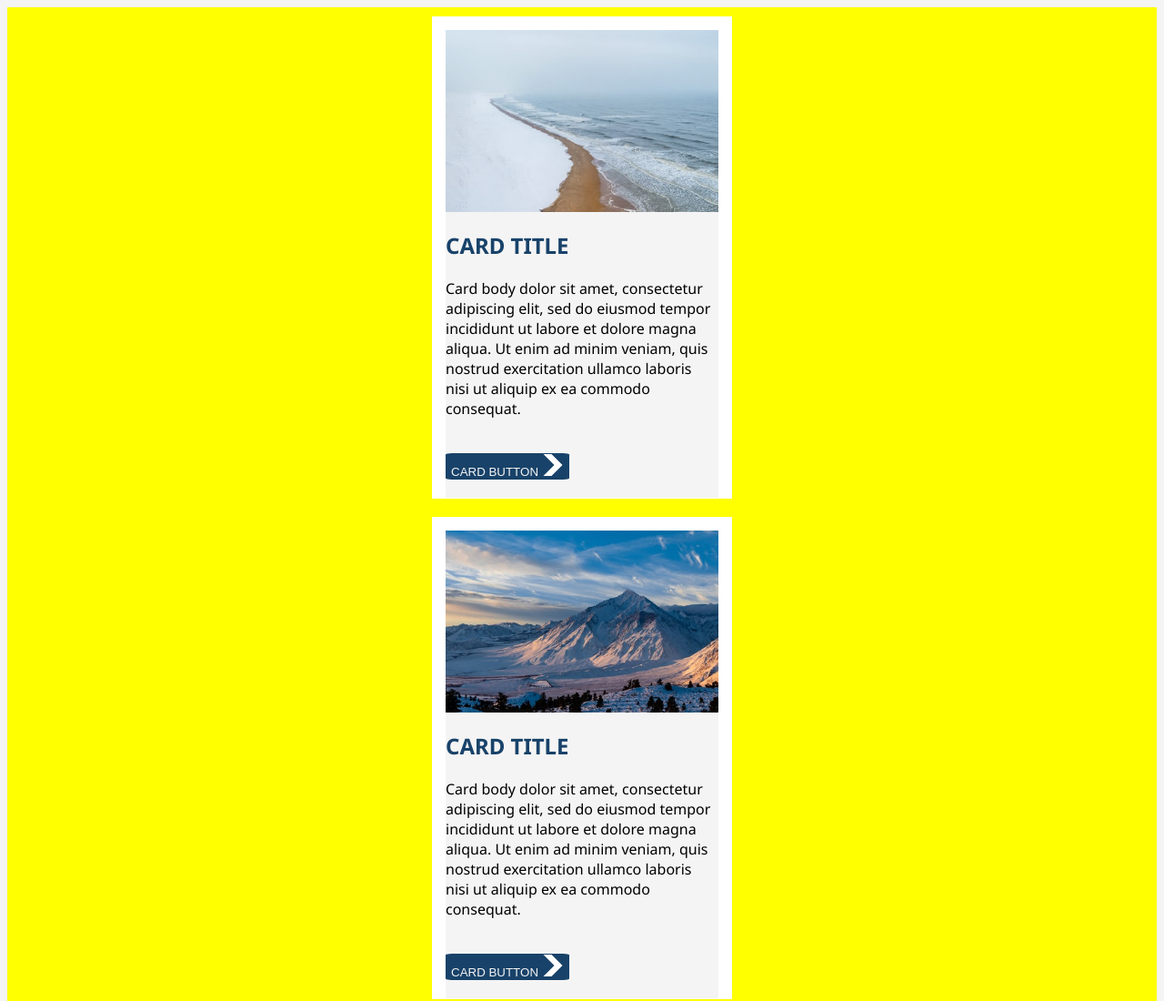
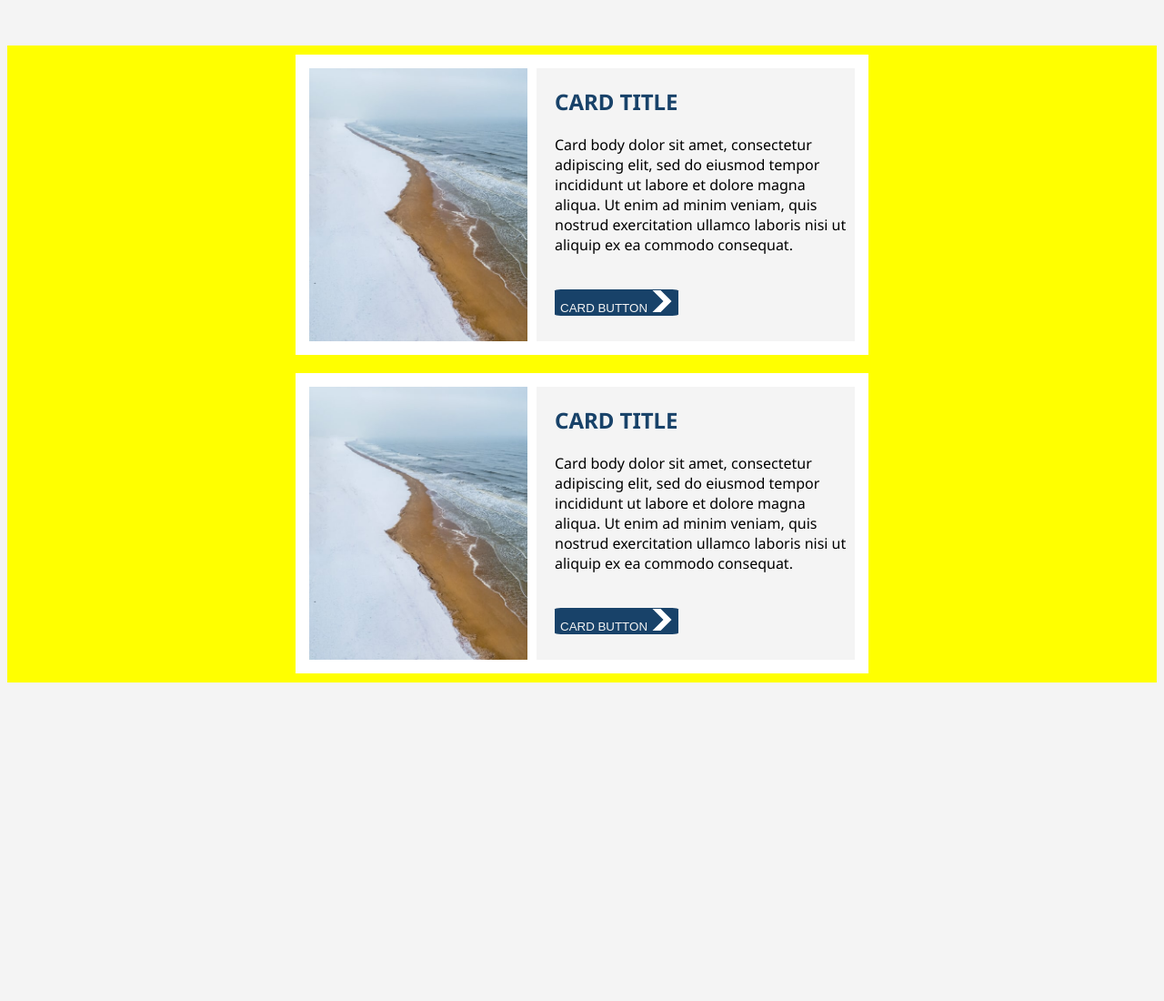
Before and after one commit to emmDevs/primate-test, a plain HTML site: page index.html in a window 1280 px wide. Shown: the top 1100 px of the page at 91% size. After the commit the page ends 800 px from the top, so only its background shows below. Drawn offline with Linux system fonts and the light colour scheme.

Commit message:
2 cards working responsively between mobile and desktop layout

```diff
--- a/index.html
+++ b/index.html
@@ -86,7 +86,7 @@
 
         <div class="card-container">
           <div class="image-container">
-            <img class="card-image" src="./assets/mountains.jpeg" alt="snow covered mountains with fir trees at base.">
+            <img class="card-image" src="./assets/sea.jpeg" alt="sea lapping at thin strip of beach and snow covered dunes.">
           </div>
 
 
--- a/styles.css
+++ b/styles.css
@@ -85,7 +85,6 @@ iframe {
 .card-image{
   max-width: 100%;
   flex:0 0 300px;
-  object-fit: cover;
 }
 
 .text-container{
@@ -112,3 +111,31 @@ iframe {
   text-align: center;
 
 }
+
+@media (min-width: 677px){
+.container{
+  display: flex;
+  flex-direction: row;
+}
+
+  .text-container{
+    padding-left: 20px;
+  }
+
+  .card-container{
+    flex-direction: row;
+    max-width: 600px;
+    height: 300px;
+  }
+
+  .image-container{
+    max-height: 300px;
+    flex: 0 0 250px;
+  }
+
+  .card-image{
+    max-height: 100%;
+    object-fit: contain;
+
+  }
+}
```
